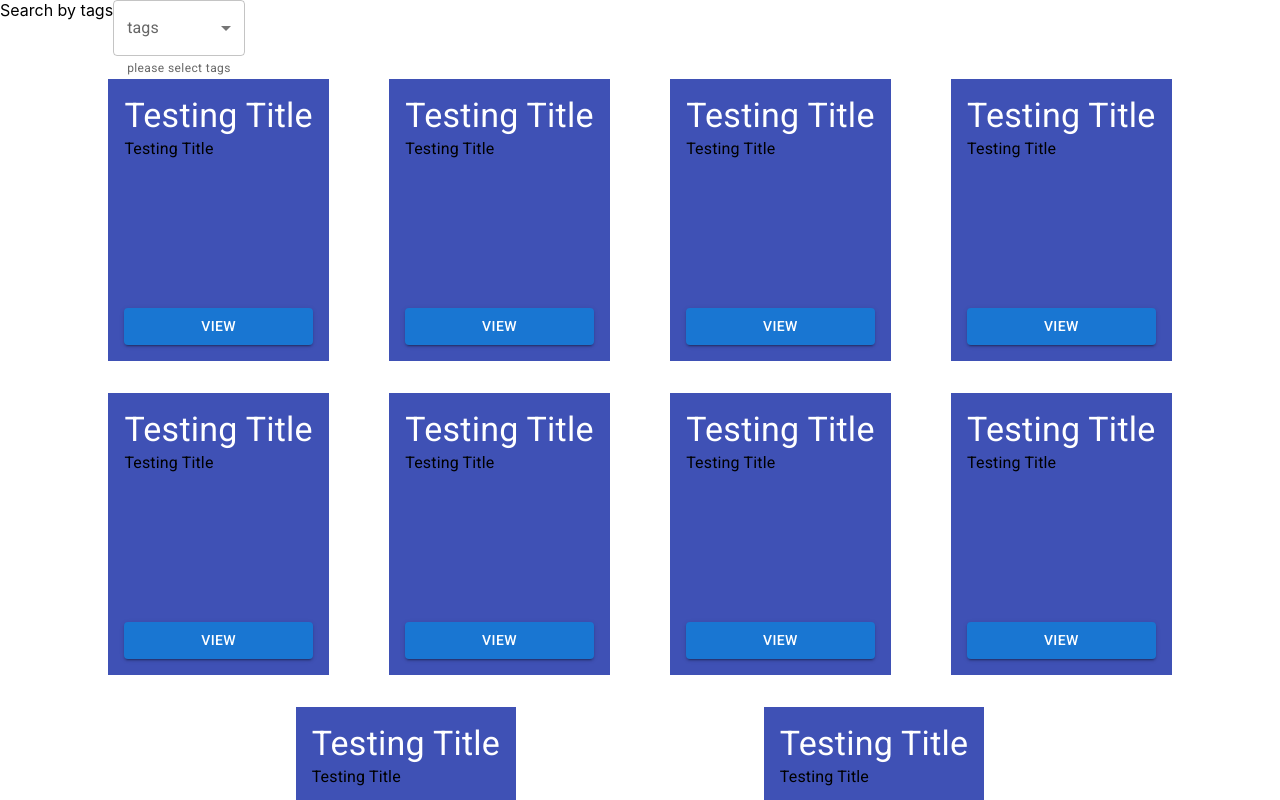
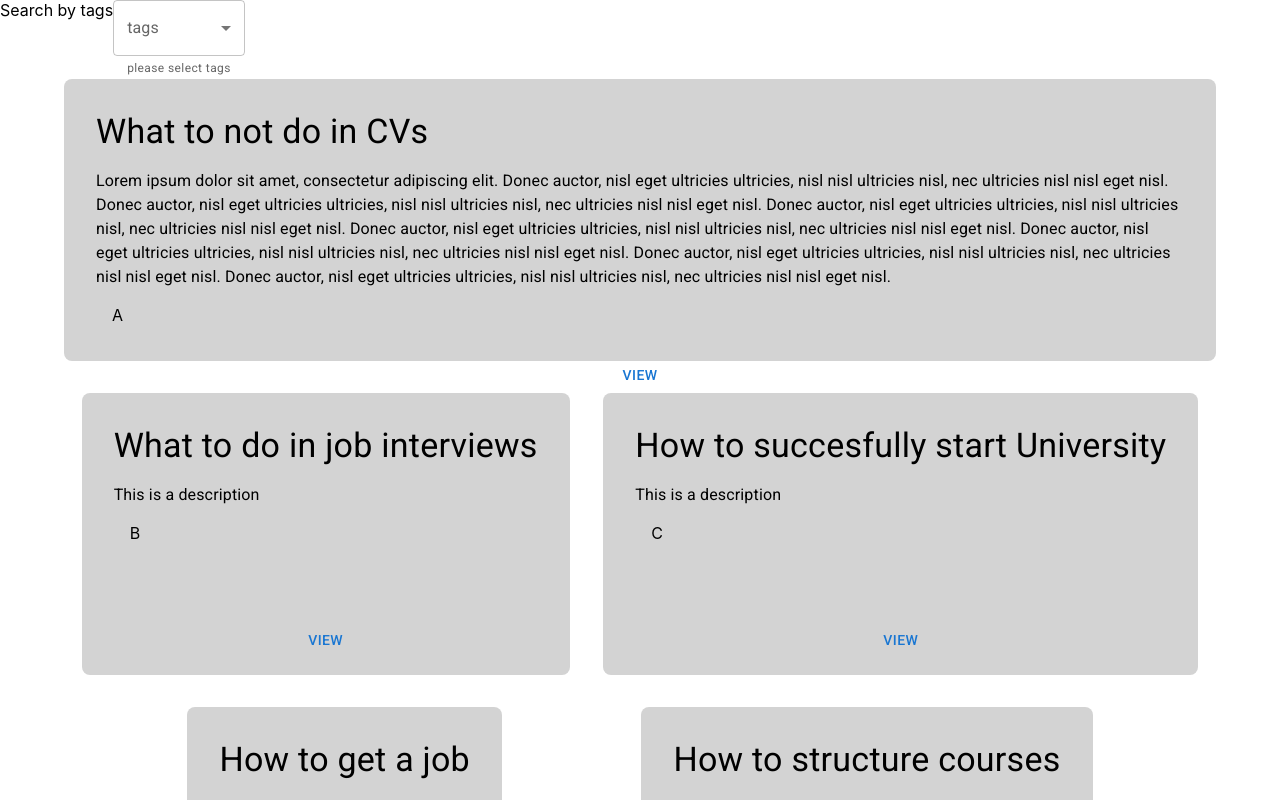
Before and after one commit to timesGH/Gradify, a React (Create React App) app: page /student-resource in a window 1280 px wide. Shown: the top 800 px of the page. Built offline with nearby package versions, Linux system fonts and the light colour scheme.

Commit message:
updated student resource

```diff
--- a/src/pages/student-resource.tsx
+++ b/src/pages/student-resource.tsx
@@ -1,29 +1,73 @@
 import { Box, Button, MenuItem, TextField, Typography } from "@mui/material";
-import { colors } from "../utilities";
 import { useNavigate } from "react-router-dom";
 
-const DefaultContentBox = () => {
+const DefaultContentBox = (props: any) => {
+  const { title, description, tag } = props;
   const navigate = useNavigate();
+
   return (
     <Box
       padding={2}
       height={250}
-      bgcolor={colors.primary}
+      bgcolor="lightgray"
       marginBottom={2}
       display="flex"
       flexDirection="column"
       justifyContent="space-between"
+      borderRadius={2}
     >
-      <Box>
-        <Typography color="white" variant="h4">
-          Testing Title
+      <Box padding={2}>
+        <Typography color="black" variant="h4" sx={{ marginBottom: 2 }}>
+          {title}
         </Typography>
-        <Typography variant="body1">Testing Title</Typography>
+        <Typography variant="body1">{description}</Typography>
+        <Box padding={2}>{tag}</Box>
       </Box>
-      <Button onClick={() => navigate("/article")} variant="contained">View</Button>
+      <Button onClick={() => navigate("/article")} variant="text">
+        View
+      </Button>
     </Box>
   );
 };
+
+const DummyData = [
+  {
+    title: "What to not do in CVs",
+    description:
+      "Lorem ipsum dolor sit amet, consectetur adipiscing elit. Donec auctor, nisl eget ultricies ultricies, nisl nisl ultricies nisl, nec ultricies nisl nisl eget nisl. Donec auctor, nisl eget ultricies ultricies, nisl nisl ultricies nisl, nec ultricies nisl nisl eget nisl. Donec auctor, nisl eget ultricies ultricies, nisl nisl ultricies nisl, nec ultricies nisl nisl eget nisl. Donec auctor, nisl eget ultricies ultricies, nisl nisl ultricies nisl, nec ultricies nisl nisl eget nisl. Donec auctor, nisl eget ultricies ultricies, nisl nisl ultricies nisl, nec ultricies nisl nisl eget nisl. Donec auctor, nisl eget ultricies ultricies, nisl nisl ultricies nisl, nec ultricies nisl nisl eget nisl. Donec auctor, nisl eget ultricies ultricies, nisl nisl ultricies nisl, nec ultricies nisl nisl eget nisl.",
+    tag: "A",
+  },
+  {
+    title: "What to do in job interviews",
+    description: "This is a description",
+    tag: "B",
+  },
+  {
+    title: "How to succesfully start University",
+    description: "This is a description",
+    tag: "C",
+  },
+  {
+    title: "How to get a job",
+    description: "This is a description",
+    tag: "A",
+  },
+  {
+    title: "How to structure courses",
+    description: "This is a description",
+    tag: "D",
+  },
+  {
+    title: "Where to find good internships",
+    description: "This is a description",
+    tag: "B",
+  },
+  {
+    title: "How hard should I study?",
+    description: "This is a description",
+    tag: "C",
+  },
+];
 
 export const StudentResource = () => {
   return (
@@ -51,16 +95,9 @@ export const StudentResource = () => {
         justifyContent="space-evenly"
         gap={2}
       >
-        <DefaultContentBox />
-        <DefaultContentBox />
-        <DefaultContentBox />
-        <DefaultContentBox />
-        <DefaultContentBox />
-        <DefaultContentBox />
-        <DefaultContentBox />
-        <DefaultContentBox />
-        <DefaultContentBox />
-        <DefaultContentBox />
+        {DummyData.map((data) => (
+          <DefaultContentBox {...data} />
+        ))}
       </Box>
     </Box>
   );
```
